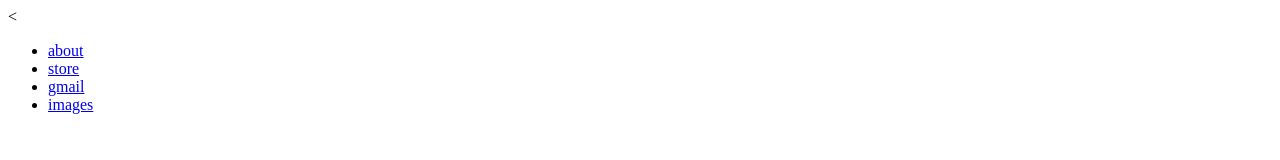
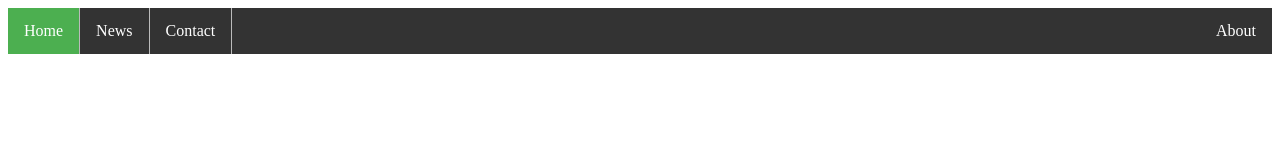
Before and after one commit to KYGR6/google, a plain HTML site: page index.html in a window 1280 px wide. Drawn offline with Linux system fonts and the light colour scheme.

Commit message:
index.html

```diff
--- a/index.html
+++ b/index.html
@@ -1,26 +1,49 @@
 <!DOCTYPE html>
 <html>
+<head>
+<style>
+ul {
+    list-style-type: none;
+    margin: 0;
+    padding: 0;
+    overflow: hidden;
+    background-color: #333;
+}
 
-<div>
-<head>
+li {
+    float: left;
+    border-right:1px solid #bbb;
+}
 
+li:last-child {
+    border-right: none;
+}
 
+li a {
+    display: block;
+    color: white;
+    text-align: center;
+    padding: 14px 16px;
+    text-decoration: none;
+}
+
+li a:hover:not(.active) {
+    background-color: #111;
+}
+
+.active {
+    background-color: #4CAF50;
+}
+</style>
 </head>
-</div>
+<body>
 
-
-<div><
-<body>
-    <ul>
-        <li><a href="#about"> about </a>  </li>
-        <li><a href="#store"> store </a>    </li>
-        <li><a href="#gmail"> gmail</a>   </li>
-        <li><a href="#images"> images</a>   </li>
-    </ul>
-
-
+<ul>
+  <li><a class="active" href="#home">Home</a></li>
+  <li><a href="#news">News</a></li>
+  <li><a href="#contact">Contact</a></li>
+  <li style="float:right"><a href="#about">About</a></li>
+</ul>
 
 </body>
-</div>
-
 </html>
```
